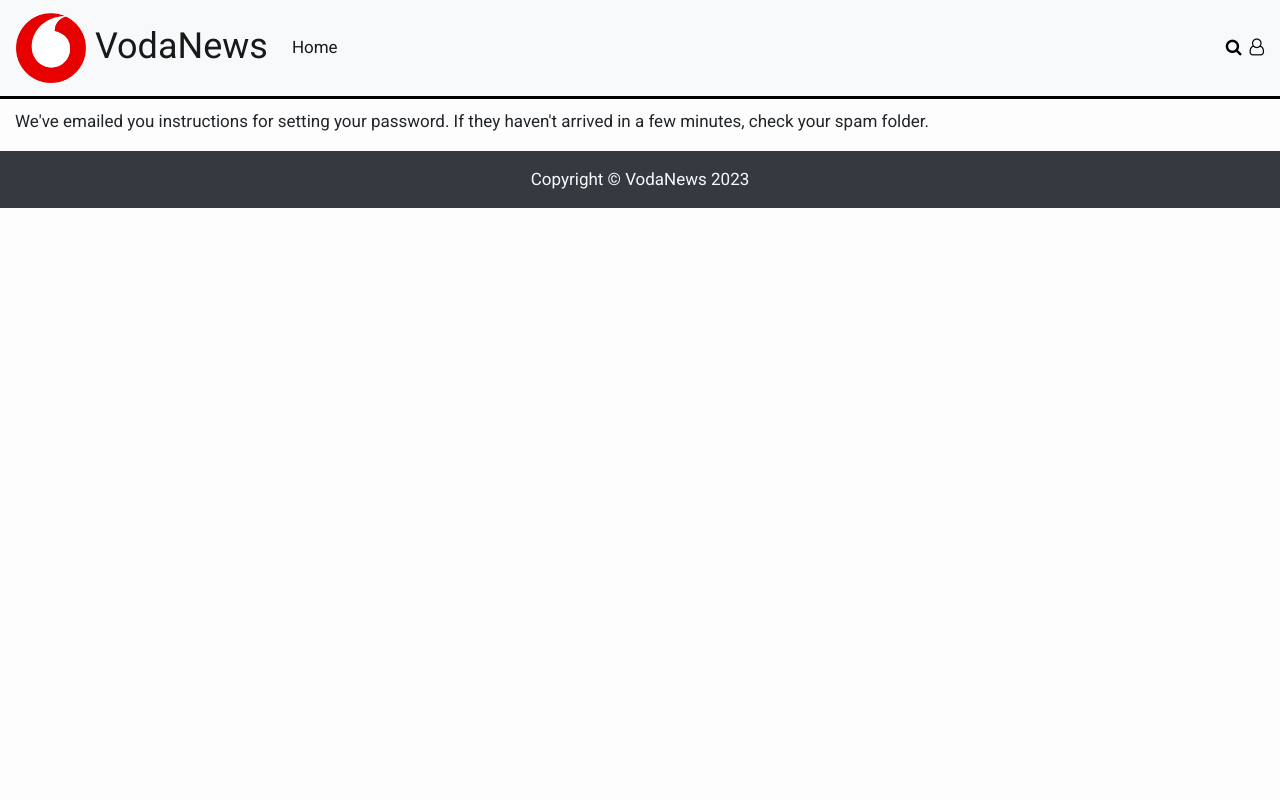
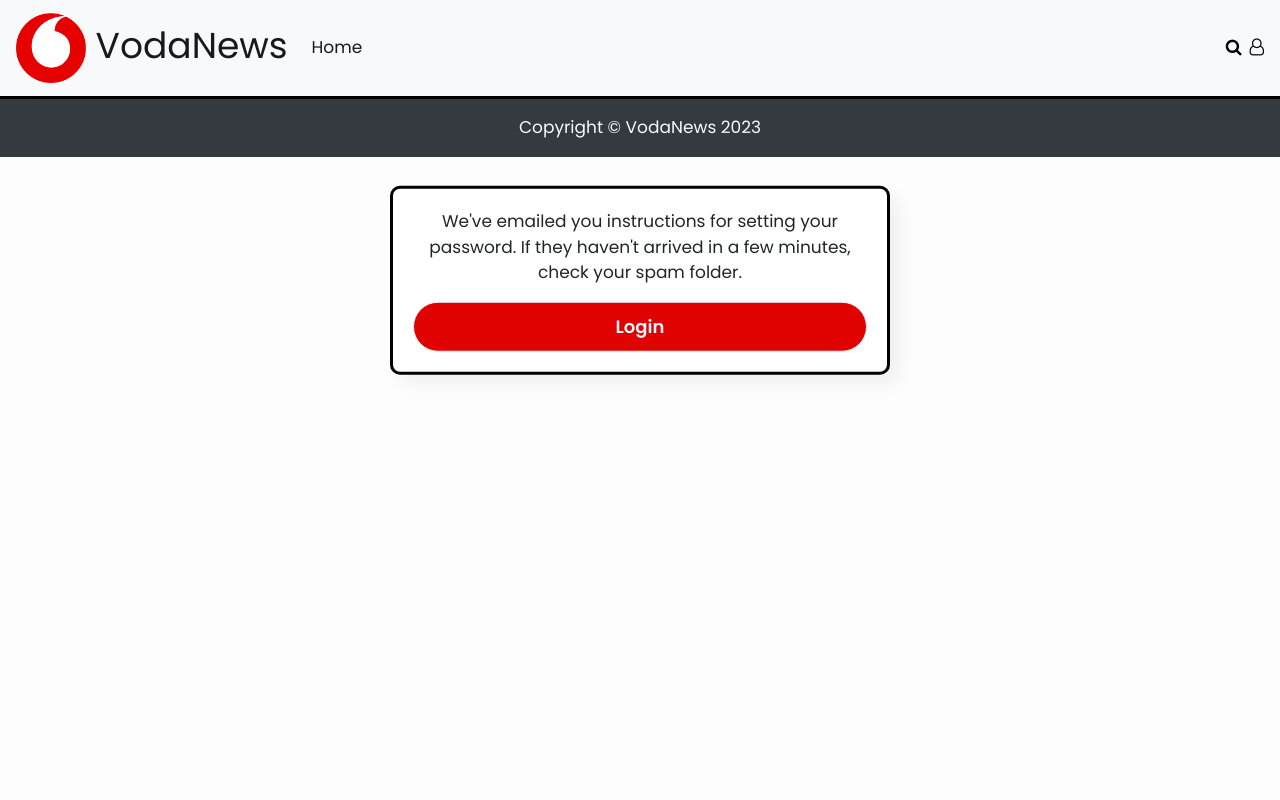
Before and after one commit to jab098/Vodafone-News, a Django app: a page that uses RIAProject/templates/registration/password_reset_done.html in a window 1280 px wide. Run offline with Django 4.2, Linux system fonts and the light colour scheme; parts of the project's set-up code (start-up, migrations or seed data) failed here and were passed over; some libraries are stand-ins or nearby versions.

Commit message:
Password reset done page, complete

```diff
--- a/RIAProject/templates/registration/password_reset_done.html
+++ b/RIAProject/templates/registration/password_reset_done.html
@@ -1,7 +1,70 @@
 {% extends "base.html" %}
+{% block content %}
+{% load static %}
 
-{% block content %}
-<div class="content-section">
-  <p>We've emailed you instructions for setting your password. If they haven't arrived in a few minutes, check your spam folder.</p>
-</div>
+<style>
+  @import url('https://fonts.googleapis.com/css2?family=Noto+Sans:wght@700&family=Poppins:wght@400;500;600&display=swap');
+
+  * {
+    margin: 0;
+    padding: 0;
+    box-sizing: border-box;
+    font-family: "Poppins", sans-serif;
+  }
+
+  body {
+    margin: 0;
+    padding: 0;
+    height: 100vh;
+    overflow: auto;
+  }
+
+  .center {
+    position: absolute;
+    top: 35%;
+    left: 50%;
+    transform: translate(-50%, -50%);
+    width: 500px;
+    padding: 20px;
+    background: white;
+    border-radius: 10px;
+    border: 3px solid #000000;
+    box-shadow: 10px 10px 15px rgba(0, 0, 0, 0.05);
+  }
+
+  .label {
+    position: absolute;
+    top: 50%;
+    left: 50px;
+    color: #adadad;
+    transform: translateY(-50%);
+    font-size: 16px;
+    pointer-events: none;
+    transition: .5s;
+  }
+
+  input[type="submit"] {
+    width: 100%;
+    height: 50px;
+    border: 1px solid;
+    background: #e00201;
+    border-radius: 25px;
+    font-size: 18px;
+    color: #e9f4fb;
+    font-weight: 700;
+    cursor: pointer;
+    outline: none;
+  }
+</style>
+
+<body>
+  <div class="center">
+    <p style="text-align:center">We've emailed you instructions for setting your password. If they haven't arrived in a few minutes, check your spam folder.</p>
+    <div style="text-align:center">
+      <form action="{% url 'login'%}">
+        <input type="submit" href="" value="Login">
+      </form>
+    </div>
+  </div>
+</body>
 {% endblock %}
```
